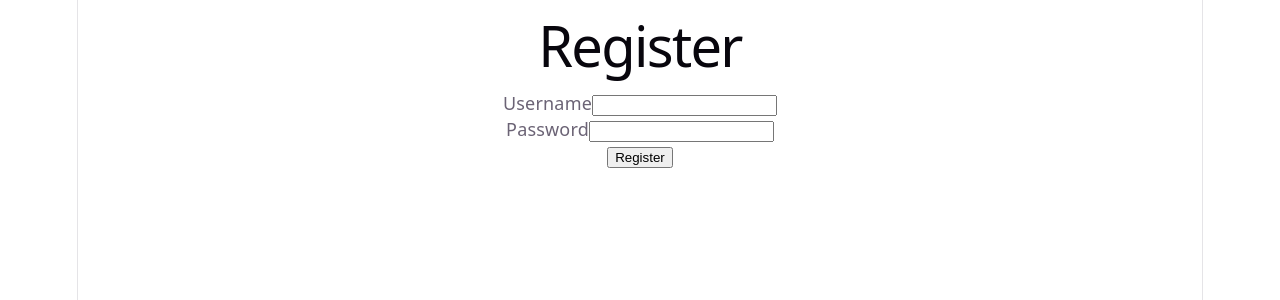
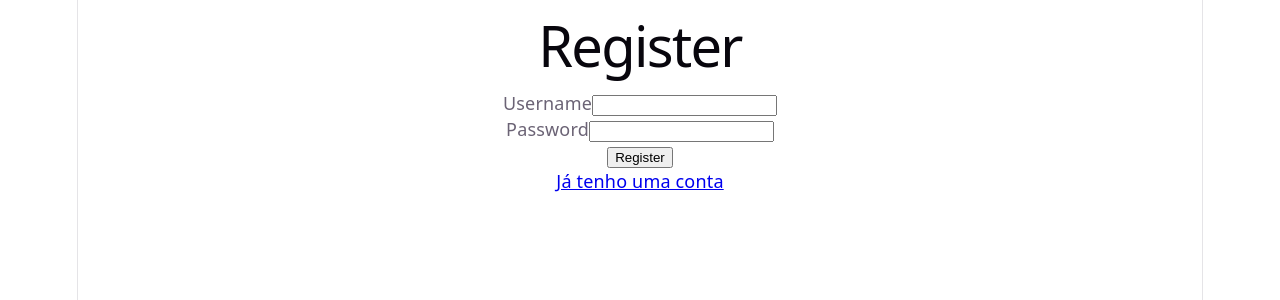
Before and after one commit to Gurosaki-Dev/auth-system, a Vue app: page /register in a window 1280 px wide. Shown: the top 300 px of the page. Built offline with nearby package versions, Linux system fonts and the light colour scheme.

Commit message:
feat: add navigation links between Login and Register pages

```diff
--- a/src/components/Login.vue
+++ b/src/components/Login.vue
@@ -60,4 +60,5 @@ async function testProtected() {
   <input v-model="user" type="text" placeholder="Usuário" />
   <input v-model="password" type="password" placeholder="Senha" />
   <button @click="login">Enter</button>
+  <RouterLink to="/register">Criar conta</RouterLink>
 </template>
--- a/src/components/Register.vue
+++ b/src/components/Register.vue
@@ -47,4 +47,5 @@ async function register() {
         </div>
         <button type="submit">Register</button>
     </form>
+    <RouterLink to="/">Já tenho uma conta</RouterLink>
 </template>
```
